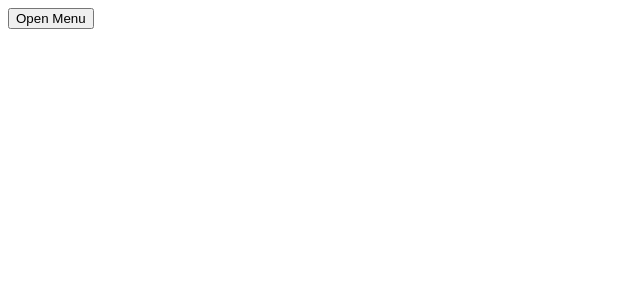
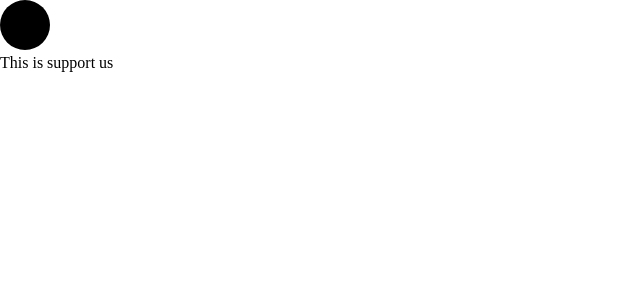
Before and after one commit to CoderTofu/PriMath, a React (Create React App) app: page /support in a window 1280 px wide. Shown: the top 300 px of the page, without its empty margins (0-640 px from the left). Built offline with nearby package versions, Linux system fonts and the light colour scheme.

Commit message:
basic boiler plate

```diff
--- a/package.json
+++ b/package.json
@@ -8,6 +8,7 @@
     "@testing-library/user-event": "^13.5.0",
     "react": "^17.0.2",
     "react-dom": "^17.0.2",
+    "react-router-dom": "^6.2.2",
     "react-scripts": "5.0.0",
     "web-vitals": "^2.1.4"
   },
--- a/public/index.html
+++ b/public/index.html
@@ -7,7 +7,7 @@
     <meta name="theme-color" content="#000000" />
     <meta
       name="description"
-      content="Web site created using create-react-app"
+      content="Web site for basic arithmetic"
     />
     <link rel="apple-touch-icon" href="%PUBLIC_URL%/logo192.png" />
     <!--
--- a/src/App.js
+++ b/src/App.js
@@ -1,9 +1,27 @@
+// React or library imports
+import { Routes, Route } from "react-router-dom";
+
+
+// Page imports
+import Home from './pages/home';
+import Challenges from './pages/challenges';
+import About from './pages/about';
+import SupportUs from "./pages/support_us";
+
+// Component imports
 import Menu from "./components/menu";
+
 
 function App() {
   return (
     <div className="App">
       <Menu />
+      <Routes>
+        <Route path="/" element={<Home />}/>
+        <Route path="/challenges" element={<Challenges />} />
+        <Route path="/about" element={<About />} />
+        <Route path="/support" element={<SupportUs />} />
+      </Routes>
     </div>
   );
 }
--- a/src/components/menu.jsx
+++ b/src/components/menu.jsx
@@ -1,25 +1,16 @@
-import { useState } from "react"
+import { Link } from "react-router-dom"
 import "../css/menu.css"
 
 export default function Menu() {
-    let [menu, changeMenu] = useState(false)
-
-    const showMenu = () => {
-        changeMenu(!menu)
-    }
-
     return (
-        <div>
-            {menu ?
-                <>
-                    <button onClick={showMenu}>Close Menu</button>
-                    <div className="menu">
-                        THIS IS THE MENU
-                    </div>
-                </>
-                :
-                <button onClick={showMenu}>Open Menu</button>
-            }
+        <div className="menu">
+            <div className="burger-menu"></div>
+            <ul className="menu-list">
+                <li><Link to={"/"}>Home</Link></li>
+                <li><Link to={"/challenges"}>Challenges</Link></li>
+                <li><Link to={"/about"}>About</Link></li>
+                <li><Link to={"/support"}>Support us</Link></li>
+            </ul>
         </div>
     )
 }
--- a/src/css/index.css
+++ b/src/css/index.css
@@ -0,0 +1,4 @@
+*, *::before, *::after {
+    margin: 0;
+    box-sizing: border-box;
+}
--- a/src/css/menu.css
+++ b/src/css/menu.css
@@ -1,4 +1,24 @@
 .menu {
-    background-color: aqua;
-    height: 100vh;
+    position: relative;
+    display: inline-block;
 }
+
+.burger-menu {
+    --burger-size: 50px;
+    --menu-to-burger-padding: 15px;
+
+    background-color: black;
+    top: 0;
+    right: calc((var(--burger-size) + var(--menu-to-burger-padding)) * -1);
+    border-radius: 100%;
+    width: var(--burger-size);
+    height: var(--burger-size);
+}
+
+.burger-menu:hover + .menu-list {
+    display: block;
+}
+
+.menu-list {
+    display: none;
+}
--- a/src/index.js
+++ b/src/index.js
@@ -1,11 +1,12 @@
 import React from 'react';
 import ReactDOM from 'react-dom';
+import { BrowserRouter } from 'react-router-dom';
 import App from './App';
 import "./css/index.css"
 
 ReactDOM.render(
-  <React.StrictMode>
+  <BrowserRouter>
     <App />
-  </React.StrictMode>,
+  </BrowserRouter>,
   document.getElementById('root')
 );
--- /dev/null
+++ b/src/pages/about.jsx
@@ -0,0 +1,5 @@
+export default function About() {
+    return (
+        <div>This is about</div>
+    )
+}
--- /dev/null
+++ b/src/pages/challenges.jsx
@@ -0,0 +1,5 @@
+export default function Challenges() {
+    return (
+        <div>This is challenges</div>
+    )
+}
--- /dev/null
+++ b/src/pages/home.jsx
@@ -0,0 +1,5 @@
+export default function Home() {
+    return (
+        <div>This is home</div>
+    )
+}
--- /dev/null
+++ b/src/pages/support_us.jsx
@@ -0,0 +1,5 @@
+export default function SupportUs() {
+    return (
+        <div>This is support us</div>
+    )
+}
```
Also changed, not shown: 1 other file (tests, documents, lock files or other folders).
